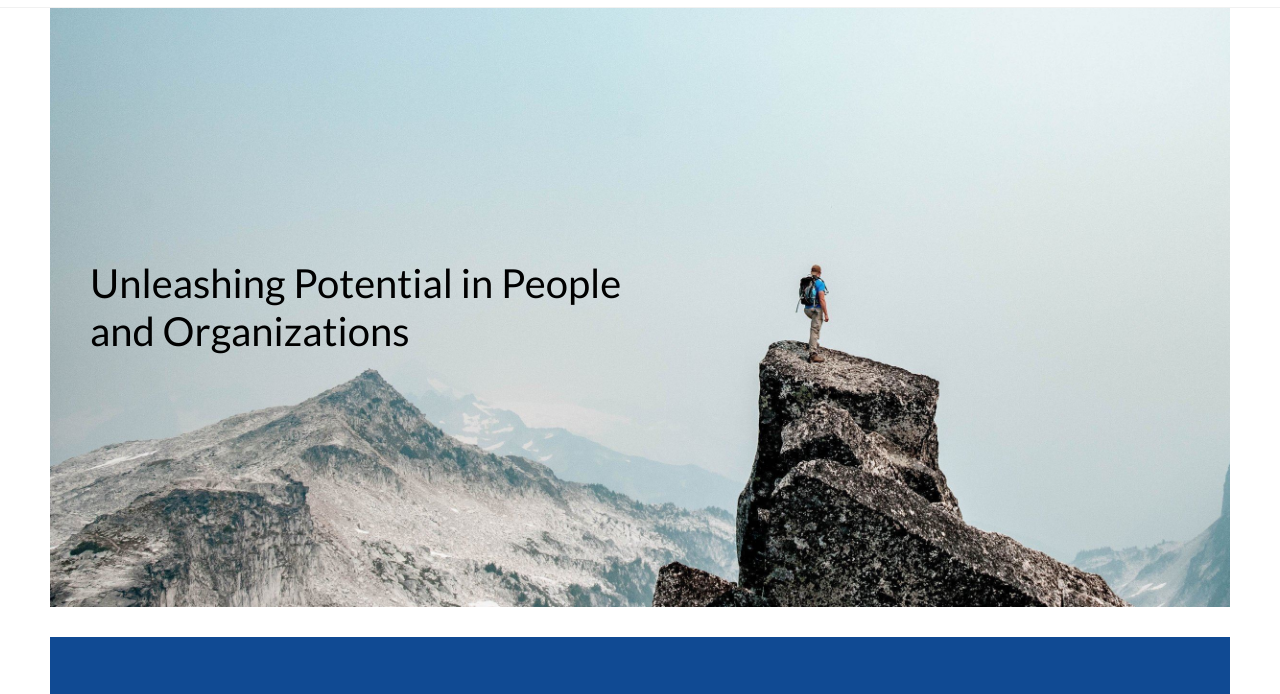
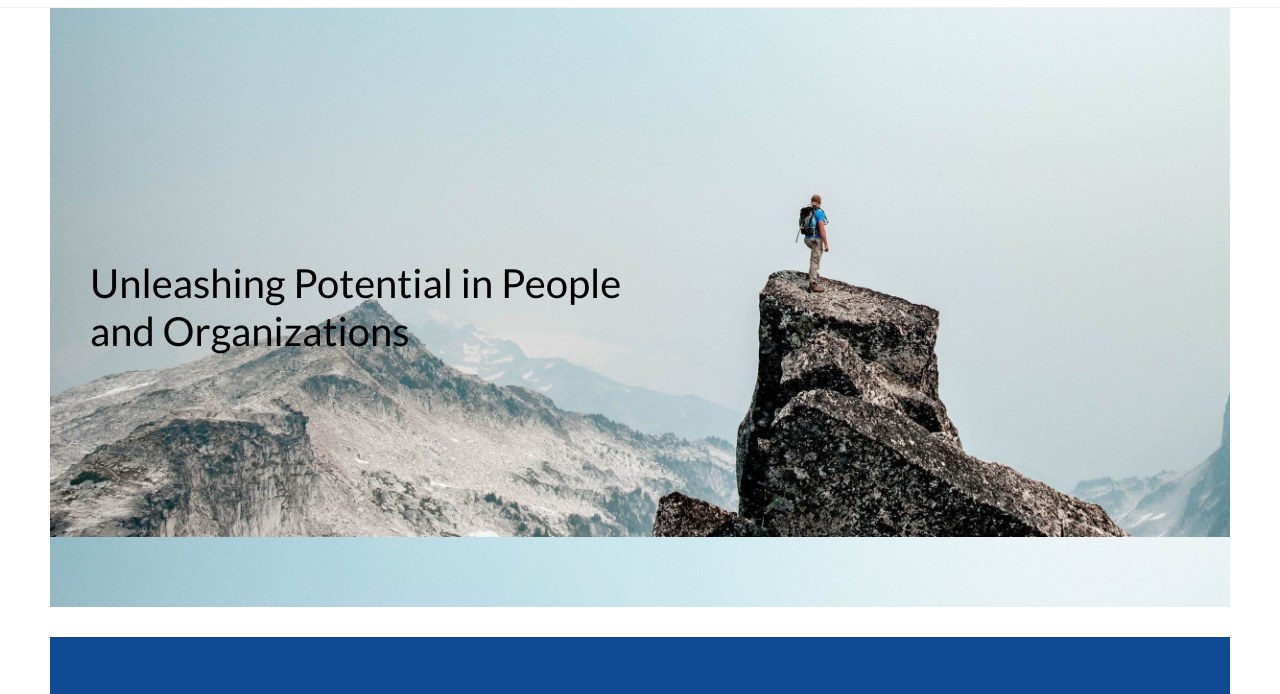
Before and after one commit to verrixkio/Reframe-2020, a website: page index.html in a window 1280 px wide. Shown: the part 78-772 px from the top of the page. Drawn offline with nearby package versions, Linux system fonts and the light colour scheme.

```diff
--- a/main.css
+++ b/main.css
@@ -76,7 +76,7 @@
   background-image: url("./media/hero-image.jpg");
   background-attachment: fixed;
   background-size: cover;
-  background-position-y: 80%;
+  background-position-y: -70px;
 }
 
 #home-header span {
```
Also changed, not shown: media/mountainHero.jpg (deleted), media/mtn-man.jpeg (deleted), media/reducedmountain.jpeg (deleted), 1 other file.
